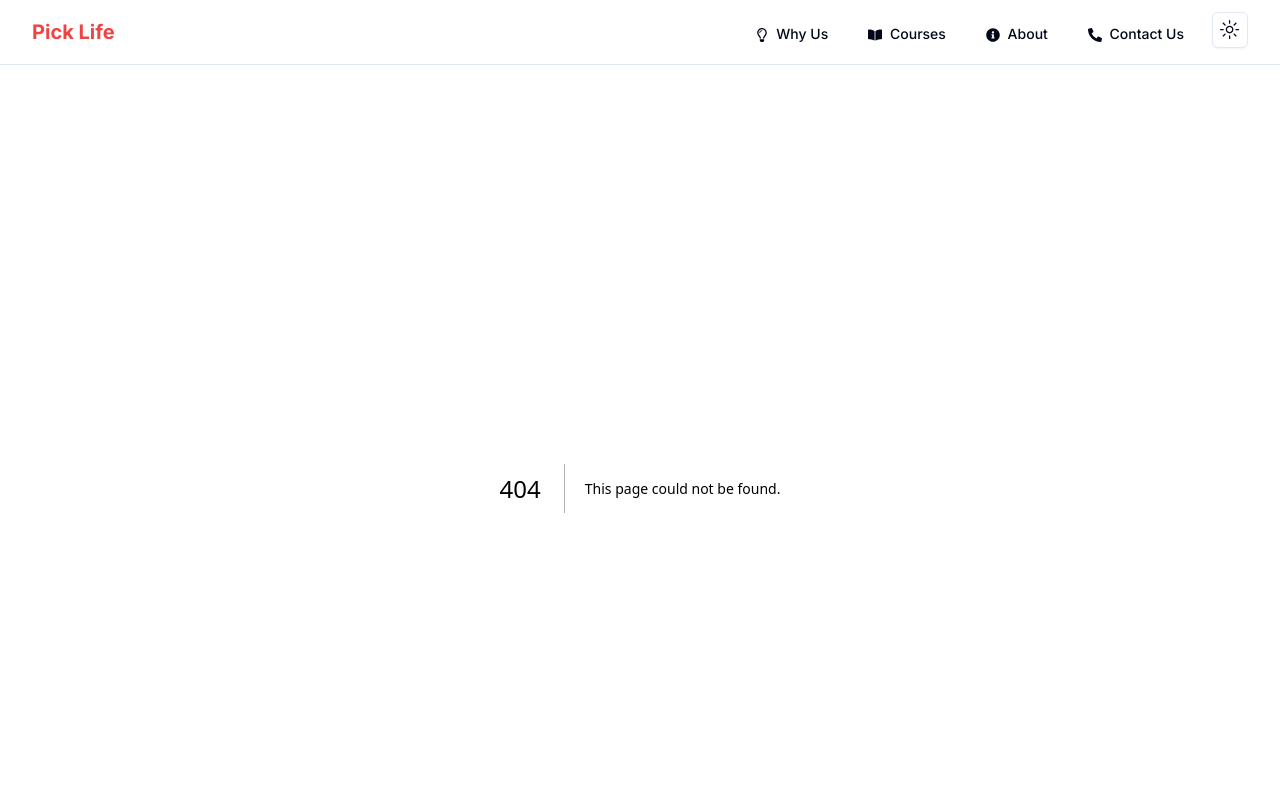
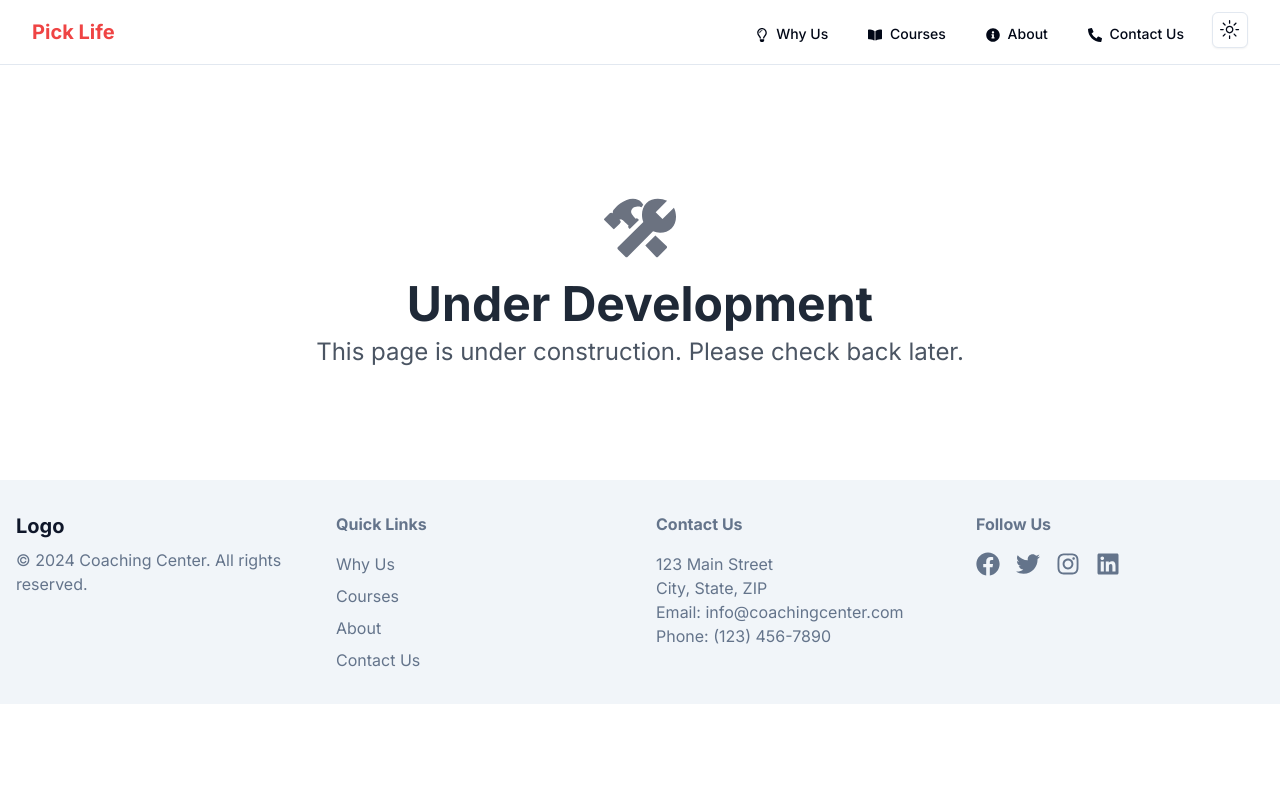
Before and after one commit to Baibhav-malaviya/jenkins, a Next.js app: page /about in a window 1280 px wide. Before the commit this address had no page. Shown: the top 800 px of the page. Built offline with nearby package versions, Linux system fonts and the light colour scheme.

Commit message:
adding development component

```diff
--- /dev/null
+++ b/src/app/about/page.tsx
@@ -0,0 +1,10 @@
+import UnderDevelopment from "@/components/UnderDevelopment";
+import React from "react";
+
+export default function About() {
+	return (
+		<div>
+			<UnderDevelopment />
+		</div>
+	);
+}
--- /dev/null
+++ b/src/app/courses/page.tsx
@@ -0,0 +1,10 @@
+import UnderDevelopment from "@/components/UnderDevelopment";
+import React from "react";
+
+export default function Courses() {
+	return (
+		<div>
+			<UnderDevelopment />
+		</div>
+	);
+}
--- /dev/null
+++ b/src/components/UnderDevelopment.tsx
@@ -0,0 +1,17 @@
+import { IoConstructSharp } from "react-icons/io5";
+
+const UnderDevelopment = () => {
+	return (
+		<div className="flex flex-col items-center justify-center min-h-96 px-4 md:px-8 lg:px-16 xl:px-20">
+			<IoConstructSharp className="text-5xl md:text-6xl lg:text-7xl text-gray-500 mb-4" />
+			<h1 className="text-3xl md:text-4xl lg:text-5xl font-bold text-gray-800 mb-2 text-center">
+				Under Development
+			</h1>
+			<p className="text-lg md:text-xl lg:text-2xl text-gray-600 text-center">
+				This page is under construction. Please check back later.
+			</p>
+		</div>
+	);
+};
+
+export default UnderDevelopment;
```
